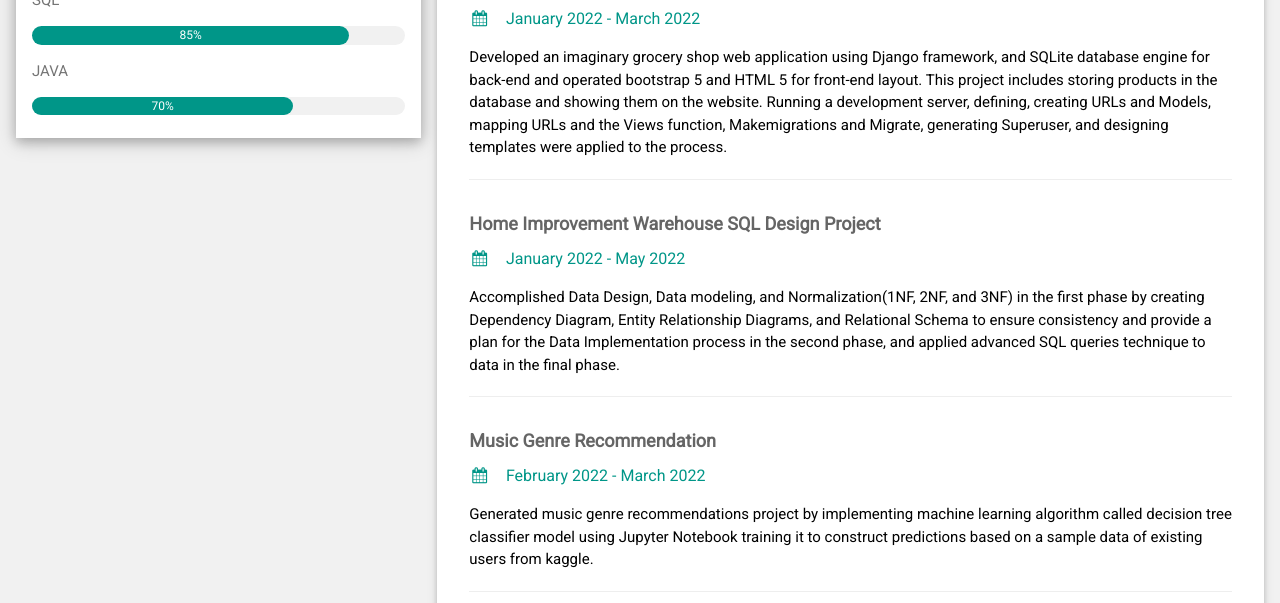
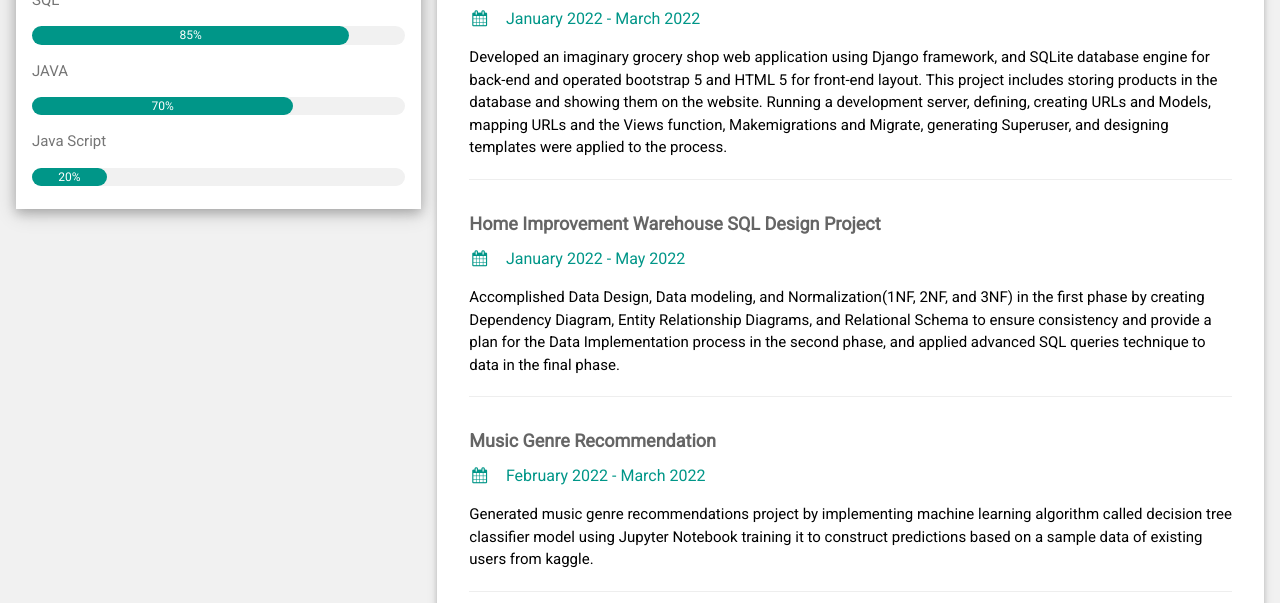
Before and after one commit to Pmakaju/Personal-Portfolio, a plain HTML site: page index.html in a window 1280 px wide. Shown: the part 847-1450 px from the top of the page. Drawn offline with nearby package versions, Linux system fonts and the light colour scheme.

Commit message:
Add skill

```diff
--- a/index.html
+++ b/index.html
@@ -56,6 +56,10 @@
               <p>JAVA</p>
               <div class="w3-light-grey w3-round-xlarge w3-small">
                 <div class="w3-container w3-center w3-round-xlarge w3-teal" style="width:70%">70%</div>
+              </div>
+              <p>Java Script</p>
+              <div class="w3-light-grey w3-round-xlarge w3-small">
+                <div class="w3-container w3-center w3-round-xlarge w3-teal" style="width:20%">20%</div>
               </div>
               <br>
             </div>
```
